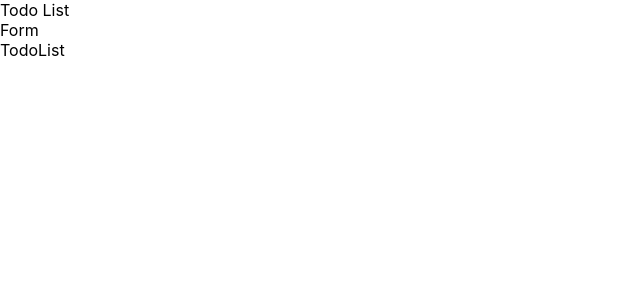
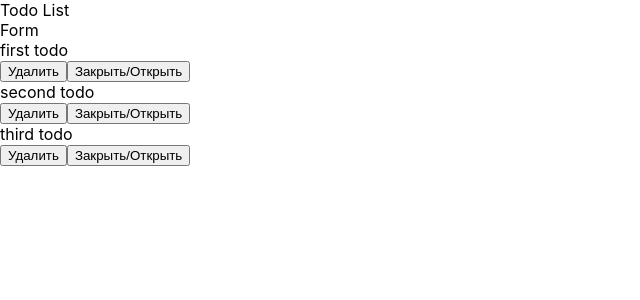
Before and after one commit to AShamshin/myReact, a React (Create React App) app: page / in a window 1280 px wide. Shown: the top 300 px of the page, without its empty margins (0-640 px from the left). Built offline with nearby package versions, Linux system fonts and the light colour scheme.

Commit message:
My TodoList button

```diff
--- a/src/components/TodoList/TodoLost.tsx
+++ b/src/components/TodoList/TodoLost.tsx
@@ -9,5 +9,27 @@ type PropsType = {
 };
 
 export function TodoList(props: PropsType) {
-  return <div>TodoList</div>;
+  function deleteTodo(id: number) {
+    let newTodo = props.todo.filter((item) => item.id !== id);
+
+    props.setTodo(newTodo);
+  }
+  function statusTodo(id: number) {
+    let newTodo = props.todo.filter((item) => {
+      if (item.id === id) {
+        item.status = !item.status;
+      }
+    });
+  }
+  return (
+    <div>
+      {props.todo.map((item) => (
+        <div key={item.id}>
+          <div>{item.title}</div>
+          <button onClick={() => deleteTodo(item.id)}>Удалить</button>
+          <button onClick={() => statusTodo(item.id)}>Закрыть/Открыть</button>
+        </div>
+      ))}
+    </div>
+  );
 }
```
